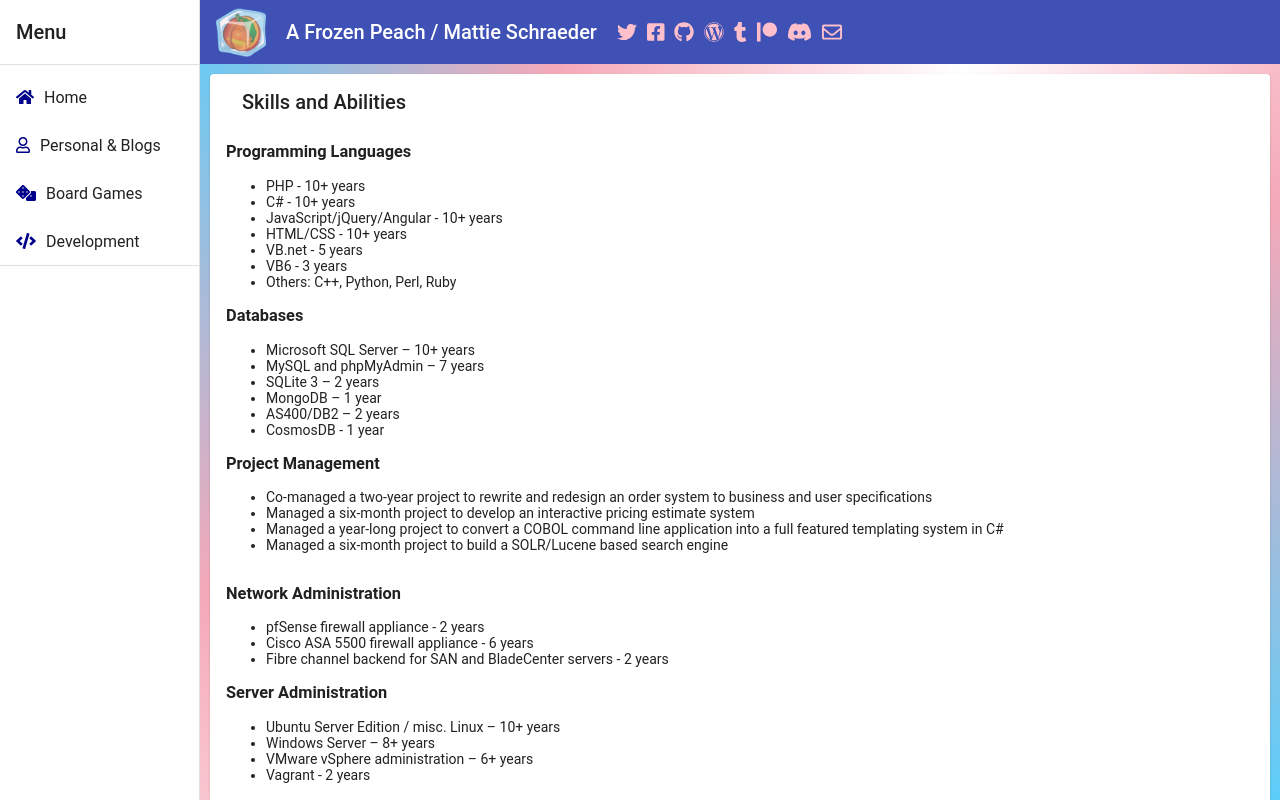
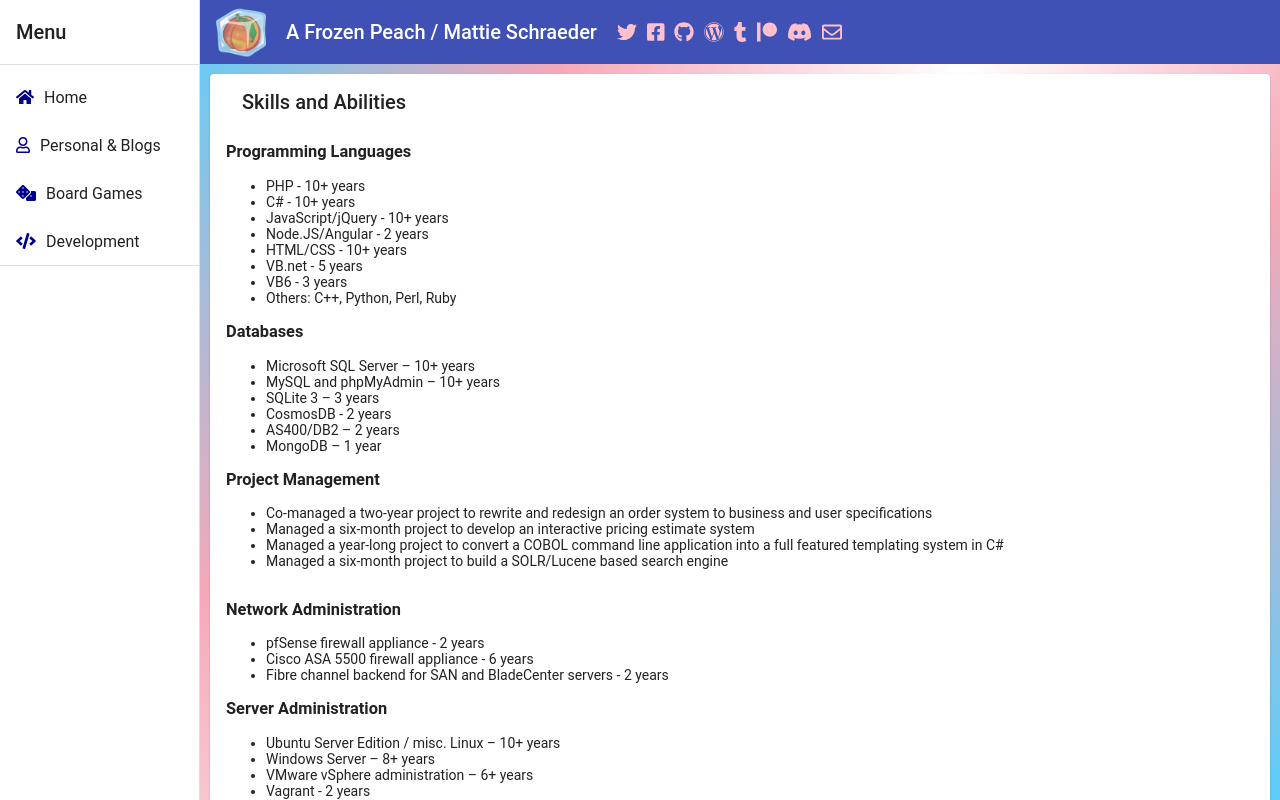
Before and after one commit to afrozenpeach/afrozenpeach, an Angular app: page /development in a window 1280 px wide. Built offline with nearby package versions, Linux system fonts and the light colour scheme.

Commit message:
Update skills and abilities

```diff
--- a/src/app/development/project-container/project-container.component.html
+++ b/src/app/development/project-container/project-container.component.html
@@ -9,7 +9,8 @@
                 <ul>
                     <li>PHP - 10+ years</li>
                     <li>C# - 10+ years</li>
-                    <li>JavaScript/jQuery/Angular - 10+ years</li>
+                    <li>JavaScript/jQuery - 10+ years</li>
+                    <li>Node.JS/Angular - 2 years</li>
                     <li>HTML/CSS - 10+ years</li>
                     <li>VB.net - 5 years</li>
                     <li>VB6 - 3 years</li>
@@ -19,11 +20,11 @@
                 <h3>Databases</h3>
                 <ul>
                     <li>Microsoft SQL Server – 10+ years</li>
-                    <li>MySQL and phpMyAdmin – 7 years</li>
-                    <li>SQLite 3 – 2 years</li>
+                    <li>MySQL and phpMyAdmin – 10+ years</li>
+                    <li>SQLite 3 – 3 years</li>
+                    <li>CosmosDB - 2 years</li>
+                    <li>AS400/DB2 – 2 years</li>
                     <li>MongoDB – 1 year</li>
-                    <li>AS400/DB2 – 2 years</li>
-                    <li>CosmosDB - 1 year</li>
                 </ul>
 
                 <h3>Project Management</h3>
```
